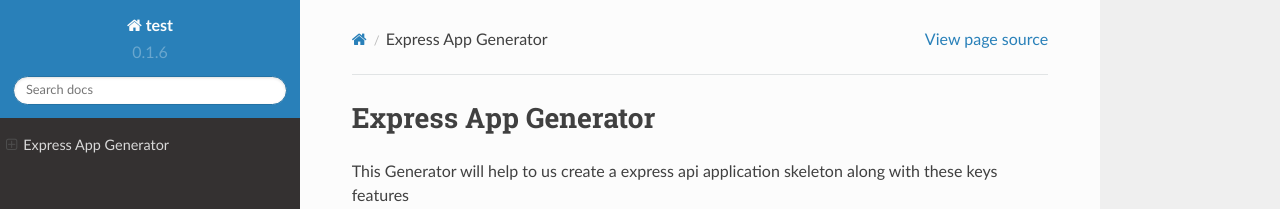
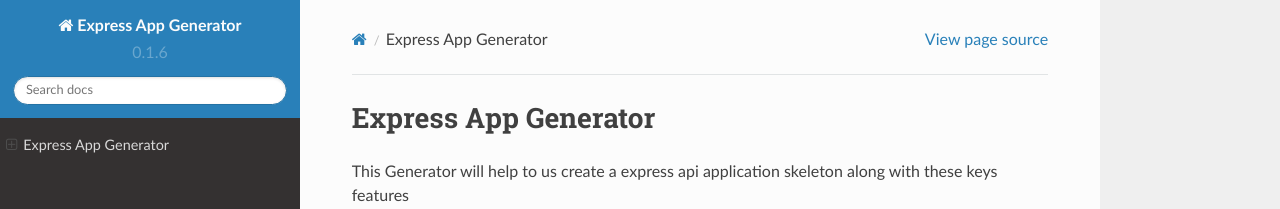
Before and after one commit to arunnattarayan/generator-node-es6-api-boilerplate, a Sphinx documentation site: the page built from docs/source/index.rst, in a window 1280 px wide. Shown: the top 209 px of the page. Built offline with Sphinx 7.4.7 and the Read the Docs theme 2.0.0, drawn with Linux system fonts in a browser that asks for light colours.

Commit message:
updated project Name

```diff
--- a/docs/source/conf.py
+++ b/docs/source/conf.py
@@ -46,7 +46,7 @@ source_suffix = '.rst'
 master_doc = 'index'
 
 # General information about the project.
-project = 'test'
+project = 'Express App Generator'
 copyright = '2019, arunnattarayan'
 author = 'arunnattarayan'
 
```
